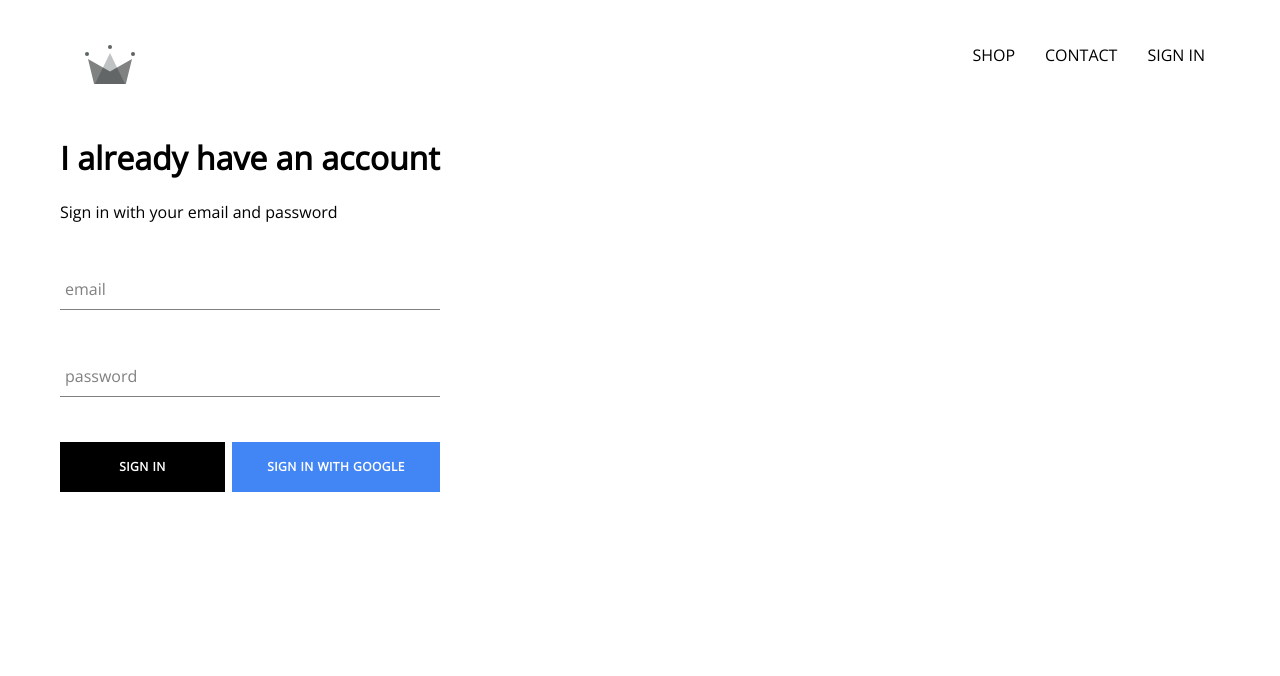
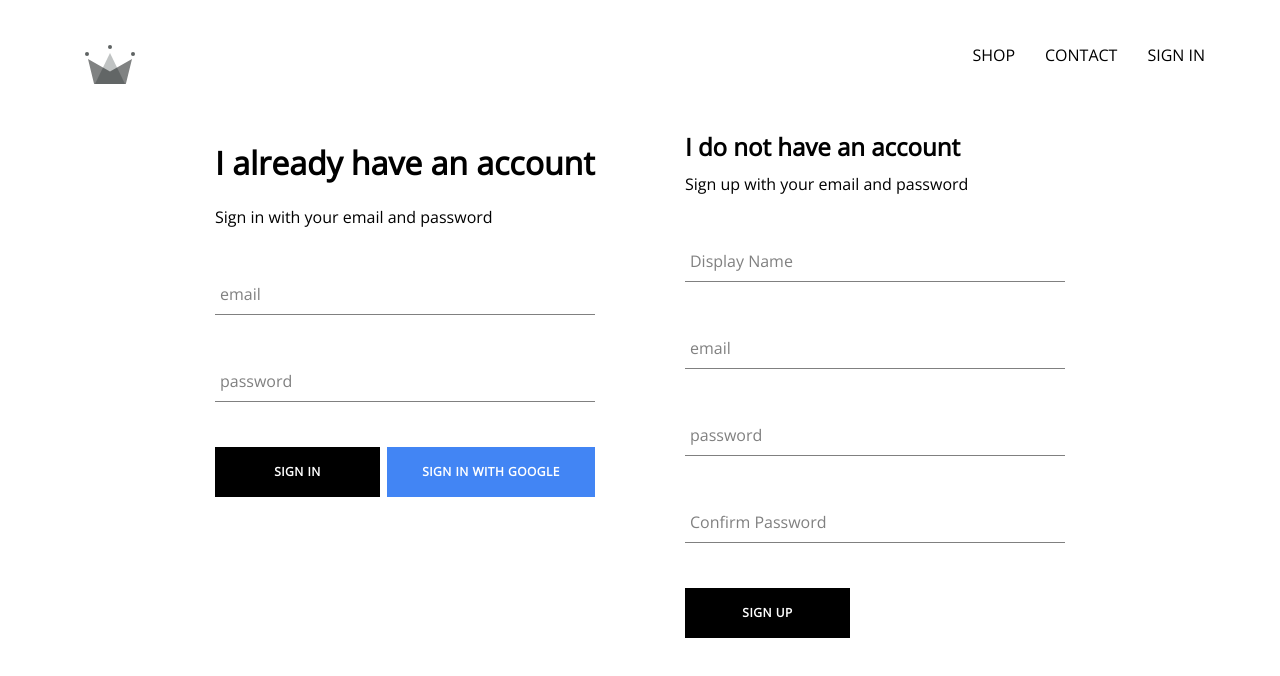
Before and after one commit to ChikenduHillary/crwn-clothing, a React (Create React App) app: page /signin in a window 1280 px wide. Shown: the top 676 px of the page. Built offline with nearby package versions, Linux system fonts and the light colour scheme; no server answers.

Commit message:
implemented firebase utils, included ability to store authenticated users into our firestore database

```diff
--- a/src/App.js
+++ b/src/App.js
@@ -2,11 +2,11 @@
 import { Switch, Route } from 'react-router-dom';
 import './App.css';
 
-import Header from './components/header/header.component'
+import Header from './components/header/header.component';
 import HomePage from './pages/homepage/homepage.component';
 import ShopPage from './pages/shop/shop.component';
-import SignInAndSignOut from './pages/sign-in-and-sign-up/sign-in-and-sign-up.component'
-import { auth } from './firebase/firebase.utils'
+import SignInAndSignOut from './pages/sign-in-and-sign-up/sign-in-and-sign-up.component';
+import { auth, createUserProfileDocument } from './firebase/firebase.utils';
 
 class App extends React.Component {
   constructor() {
@@ -20,10 +20,23 @@
   unsubscribeFromAuth = null;
 
   componentDidMount() {
-    this.unsubscribeFromAuth = auth.onAuthStateChanged(user => {
-      this.setState({ currentUser: user });
+    this.unsubscribeFromAuth = auth.onAuthStateChanged(async userAuth => {
+      if (userAuth) {
+        const userRef = await createUserProfileDocument(userAuth);
 
-      console.log(user)
+        userRef.onSnapshot(snapShot => {
+          this.setState({
+            currentUser: {
+              id: snapShot.id,
+              ...snapShot.data()
+            }
+          });
+        });
+
+        console.log(this.state)
+      } else {
+        this.state({ currentUser: userAuth });
+      }
     })
   }
 
@@ -35,11 +48,11 @@
     return (
       <div>
         <Header currentUser={this.state.currentUser} />
-        <Switch>
-          <Route exact path='/' component={HomePage} />
-          <Route path='/shop' component={ShopPage} />
-          <Route path='/signin' component={SignInAndSignOut} />
-        </Switch>
+          <Switch>
+            <Route exact path='/' component={HomePage} />
+            <Route path='/shop' component={ShopPage} />
+            <Route path='/signin' component={SignInAndSignOut} />
+          </Switch>
       </div>
     );
   }
--- a/src/components/custom-button/custom-button.styles.scss
+++ b/src/components/custom-button/custom-button.styles.scss
@@ -25,7 +25,7 @@
       color: white;
       border: none;
 
-      &.hover {
+      &:hover {
         background-color: #357ae8;
         border: none;
       }
--- /dev/null
+++ b/src/components/sign-up/sign-up.component.jsx
@@ -0,0 +1,102 @@
+import React from 'react';
+
+import FormInput from '../form-input/form-input.component';
+import CustomButton from '../custom-button/custom-button.component';
+import { auth, createUserProfileDocument } from '../../firebase/firebase.utils';
+
+import './sign-up.styles.scss';
+
+class SignUp extends React.Component {
+    constructor() {
+        super();
+
+        this.state = {
+            displayName: '',
+            email: '',
+            password: '',
+            confirmPassword: ''
+        }
+    }
+
+    handleSubmit = async event => {
+        event.preventDefault();
+
+        const { displayName, email, password, confirmPassword } = this.state;
+
+        if (password !== confirmPassword) {
+            alert("password don't match");
+            return;
+        }
+
+        try {
+            const { user } = await auth.createUserWithEmailAndPassword(
+                email,
+                password
+            );
+
+            await createUserProfileDocument(user, { displayName });
+
+            this.setState({
+                displayName: '',
+                email: '',
+                password: '',
+                confirmPassword: ''
+            })
+        } catch (error) {
+            console.error(error);
+        }
+    }
+
+    handleChange = event => {
+        const { name, value } = event.target;
+
+        this.setState({ [name]: value });
+    }
+
+    render() {
+        const { displayName, email, password, confirmPassword } = this.state;
+        return (
+            <div className='sign-up'>
+                <h2 className='title'>I do not have an account</h2>
+                <span>Sign up with your email and password</span>
+                <form className='sign-up-form' onSubmit={this.handleSubmit}>
+                    <FormInput
+                        type='text'
+                        name='displayName'
+                        value={displayName}
+                        onChange={this.handleChange}
+                        label='Display Name'
+                        required
+                    />
+                      <FormInput
+                        type='email'
+                        name='email'
+                        value={email}
+                        onChange={this.handleChange}
+                        label='email'
+                        required
+                    />
+                      <FormInput
+                        type='password'
+                        name='password'
+                        value={password}
+                        onChange={this.handleChange}
+                        label='password'
+                        required
+                    />
+                      <FormInput
+                        type='password'
+                        name='confirmPassword'
+                        value={confirmPassword}
+                        onChange={this.handleChange}
+                        label='Confirm Password'
+                        required
+                    />
+                    <CustomButton type='submit'>Sign Up</CustomButton>
+                </form>
+            </div>
+        )
+    }
+}
+
+export default SignUp;
--- /dev/null
+++ b/src/components/sign-up/sign-up.styles.scss
@@ -0,0 +1,9 @@
+.sign-up {
+    display: flex;
+    flex-direction: column;
+    width: 380px;
+
+    .title {
+        margin: 10px 0;
+    }
+}
--- a/src/firebase/firebase.utils.js
+++ b/src/firebase/firebase.utils.js
@@ -12,6 +12,32 @@
     measurementId: "G-E7PQB2DVKV"
 };
 
+export const createUserProfileDocument = async (userAuth, additionalData) => {
+    if(!userAuth) return;
+
+    const userRef = firestore.doc(`users/${userAuth.uid}`);
+
+    const snapShot = await userRef.get();
+
+    if(!snapShot.exists) {
+        const { displayName, email } = userAuth;
+        const createdAt = new Date();
+
+        try {
+            await userRef.set({
+                displayName,
+                email,
+                createdAt,
+                ...additionalData
+            })
+        } catch (error) {
+            console.log('error creating user', error.message);
+        }
+    }
+
+    return userRef;
+}
+
 firebase.initializeApp(config);
 
 export const auth = firebase.auth();
--- a/src/index.js
+++ b/src/index.js
@@ -7,9 +7,7 @@
 
 const root = ReactDOM.createRoot(document.getElementById('root'));
 root.render(
-  <React.StrictMode>
     <BrowserRouter>
       <App />
     </BrowserRouter>
-  </React.StrictMode>
 );
--- a/src/pages/sign-in-and-sign-up/sign-in-and-sign-up.component.jsx
+++ b/src/pages/sign-in-and-sign-up/sign-in-and-sign-up.component.jsx
@@ -1,10 +1,12 @@
 import SignIn from '../../components/sign-in/sign-in.component';
+import SignUp from '../../components/sign-up/sign-up.component'
 
 import "./sign-in-and-sign-up.styles.scss";
 
 const SignInAndSignOut = () => (
-    <div className="sign-in-sign-out">
+    <div className="sign-in-sign-up">
         <SignIn />
+        <SignUp />
     </div>
 )
 
--- a/src/pages/sign-in-and-sign-up/sign-in-and-sign-up.styles.scss
+++ b/src/pages/sign-in-and-sign-up/sign-in-and-sign-up.styles.scss
@@ -0,0 +1,6 @@
+.sign-in-sign-up {
+    width: 850px;
+    display: flex;
+    justify-content: space-between;
+    margin: 30px auto;
+}
```
